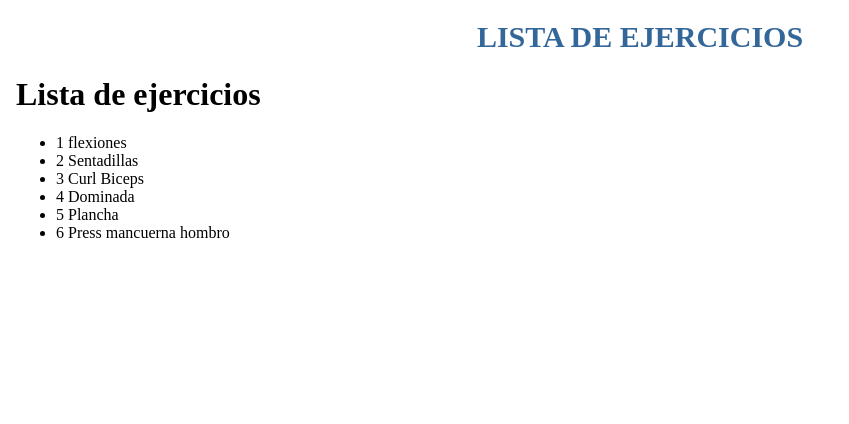
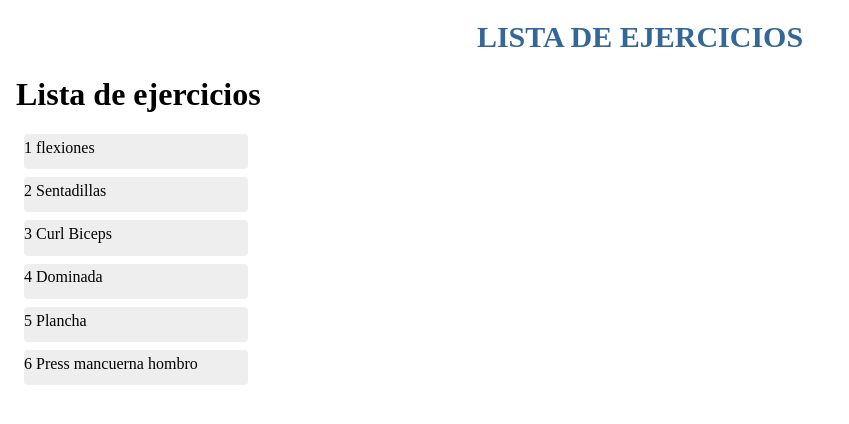
Before and after one commit to Mnerixbs/Angular, an Angular app: page / in a window 1280 px wide. Shown: the top 424 px of the page, without its empty margins (0-849 px from the left). Built offline with nearby package versions, Linux system fonts and the light colour scheme.

Commit message:
detalle de jercicios y estilos

```diff
--- a/src/app/ejercicios/ejercicios.component.css
+++ b/src/app/ejercicios/ejercicios.component.css
@@ -0,0 +1,30 @@
+.ejercicios {
+  margin: 0 0 2em 0;
+  list-style-type: none;
+  padding: 0;
+  width: 15em;
+}
+.ejercicios li {
+  cursor: pointer;
+  position: relative;
+  left: 0;
+  background-color: #EEE;
+  margin: .5em;
+  padding: .3em 0;
+  height: 1.6em;
+  border-radius: 4px;
+}
+.ejercicios li:hover {
+  color: #607D8B;
+  background-color: #DDD;
+  left: 2em;
+  transition: 500ms;
+}
+.ejercicios li.selected {
+  background-color: #CFD8DC;
+  color: white;
+}
+.ejercicios li.selected:hover {
+  background-color: #BBD8DC;
+  color: white;
+}
--- a/src/app/ejercicios/ejercicios.component.html
+++ b/src/app/ejercicios/ejercicios.component.html
@@ -1,6 +1,15 @@
 <h1>Lista de ejercicios</h1>
 <ul class="ejercicios">
-  <li *ngFor="let ejercicio of ejercicios">
+  <li *ngFor="let ejercicio of ejercicios" (click)="onSelectEjercicio(ejercicio)">
     <span class="ejercicio">{{ejercicio.id}} </span>{{ejercicio.name}}
   </li>
 </ul>
+
+<div *ngIf="ejercicioSeleccionado">
+  <h2>Detalles</h2>
+
+  <div>
+    <span>id:{{ejercicioSeleccionado.id}} {{ejercicioSeleccionado.name}}</span>
+  </div>
+
+</div>
--- a/src/app/ejercicios/ejercicios.component.ts
+++ b/src/app/ejercicios/ejercicios.component.ts
@@ -11,11 +11,19 @@ export class EjerciciosComponent implements OnInit {
 
 
   ejercicios = EJERCICIOS;
+  ejercicioSeleccionado:Ejercicio;
 
 
   constructor() { }
 
+
+
   ngOnInit(): void {
   }
 
+  onSelectEjercicio(ejercicio:Ejercicio):void{
+    console.log("ejercicio seleccionado es: "+ejercicio.id);
+    this.ejercicioSeleccionado = ejercicio;
+  }
+
 }
```
Also changed, not shown: Nuevo documento de texto.txt, src/app/ejercicio.ts (line endings or trailing spaces).
